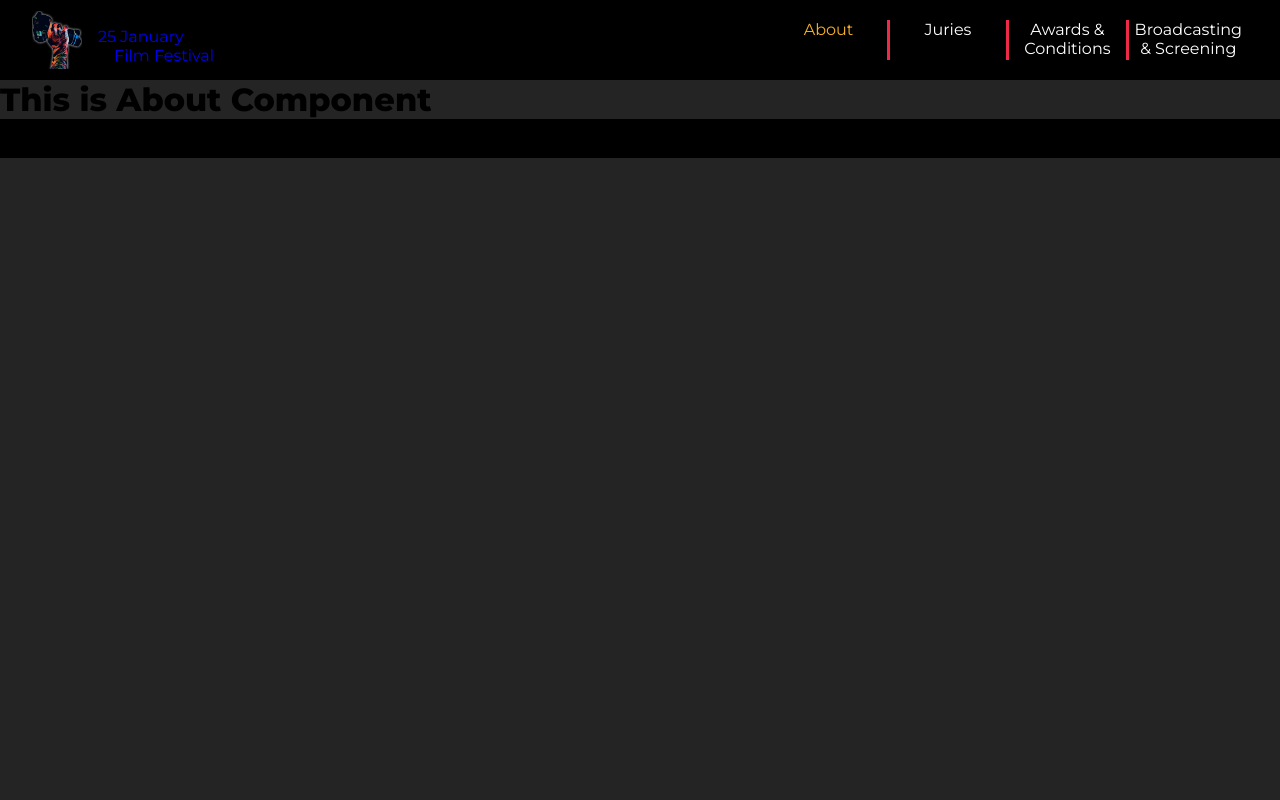
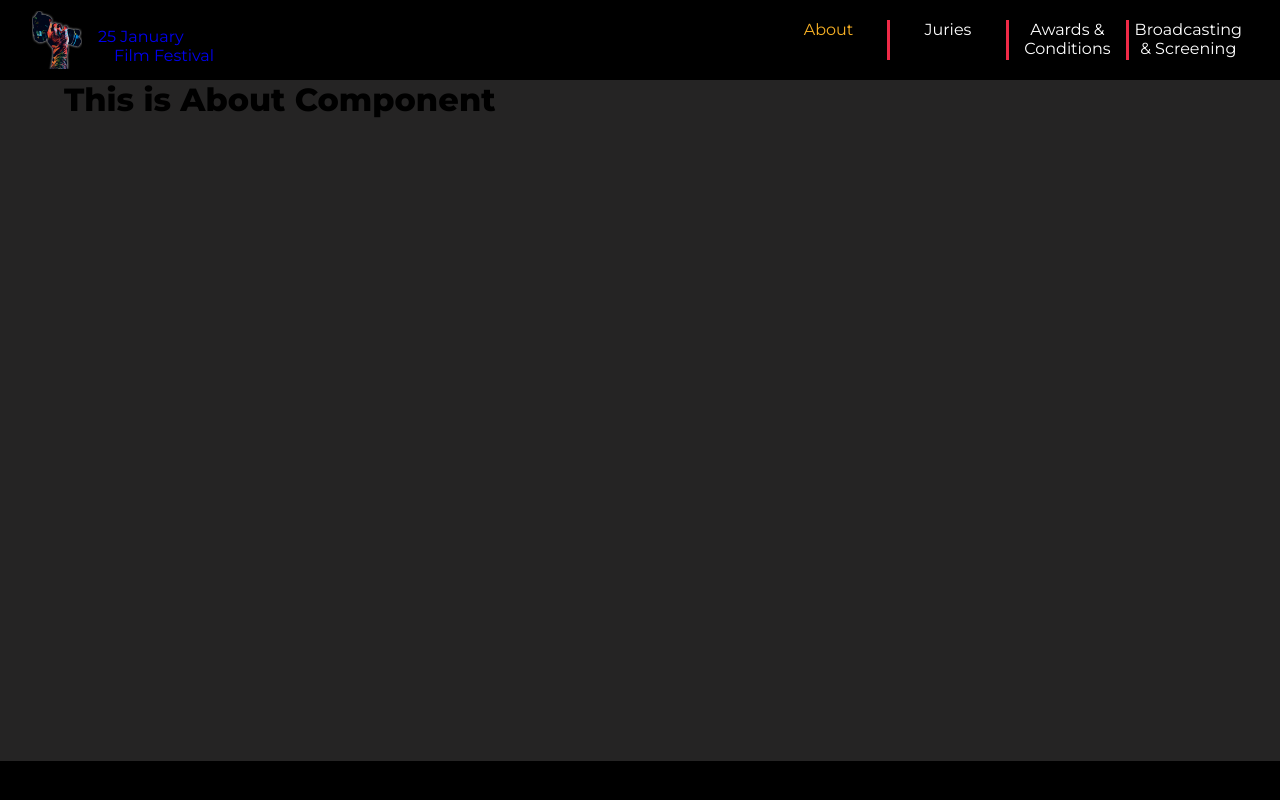
Before and after one commit to ObadaMoustafa/25-January-Film-Festival, a React (Create React App) app: page /about in a window 1280 px wide. Built offline with nearby package versions, Linux system fonts and the light colour scheme.

Commit message:
wrapped about component into MUI Container

```diff
--- a/src/routes/about/About.jsx
+++ b/src/routes/about/About.jsx
@@ -1,9 +1,14 @@
+import { Container } from "@mui/material";
 import React from "react";
 
 function About() {
   //write code here
 
-  return <h1> This is About Component </h1>;
+  return (
+    <Container sx={{ flexGrow: 1 }}>
+      <h1> This is About Component </h1>
+    </Container>
+  );
 }
 
 export default About;
```
